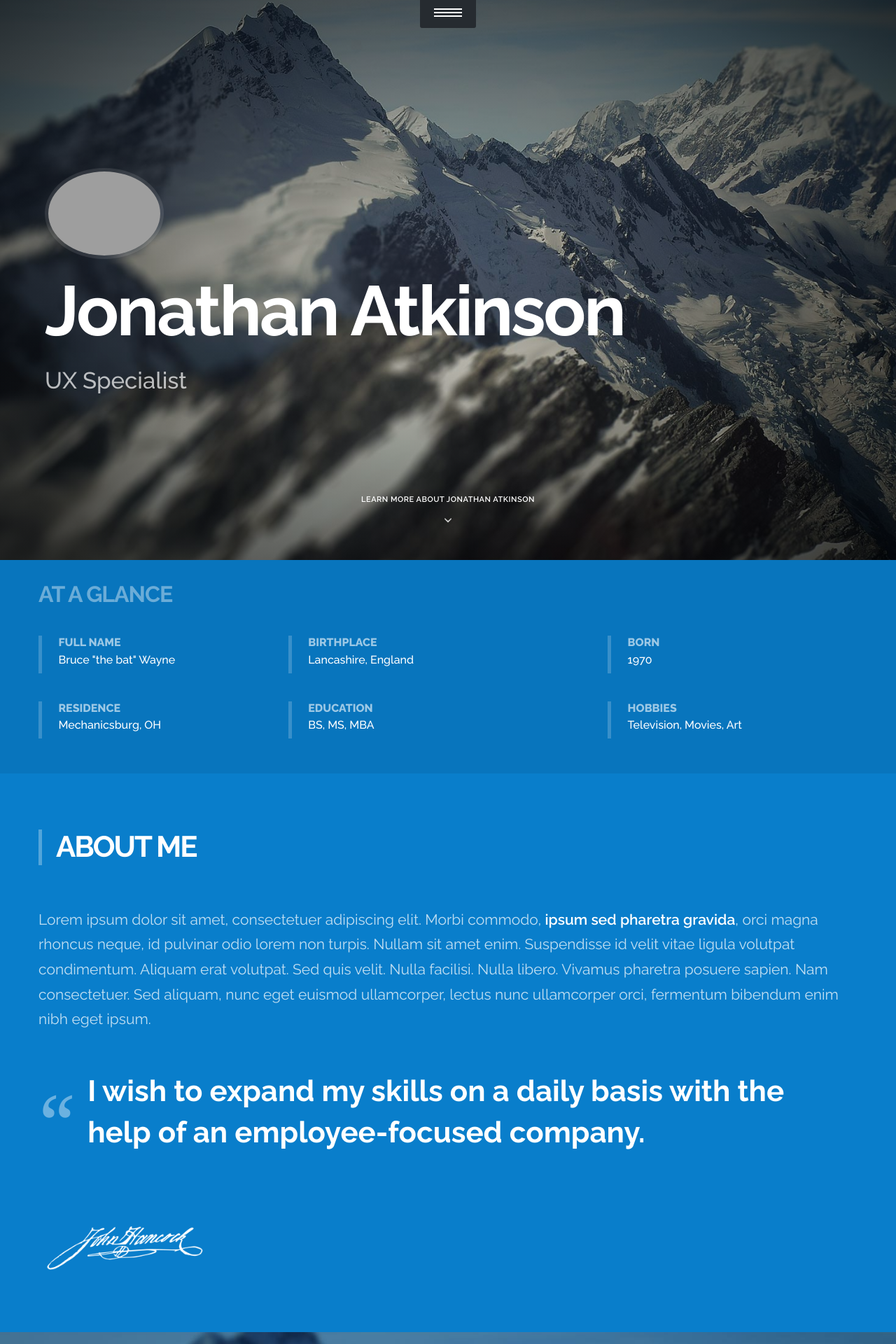
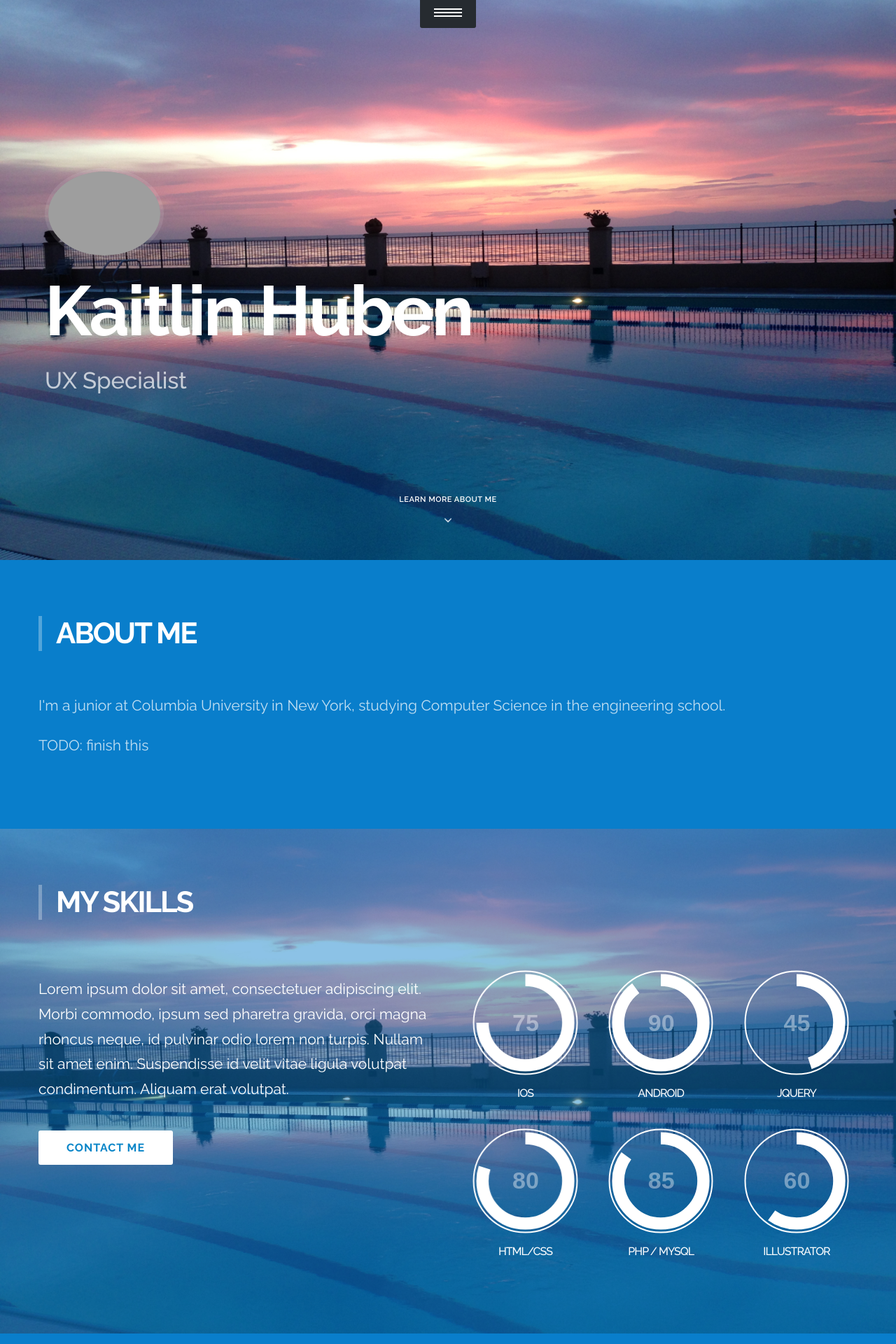
Before and after one commit to kaitlinhuben/kaitlinhuben.github.io, a PHP site: page /index-working.html in a window 1280 px wide. Shown: the top 1920 px of the page at 70% size. Run offline with PHP 8.4, Linux system fonts and the light colour scheme; some libraries are stand-ins or nearby versions; grey boxes are pictures that could not be loaded.

Commit message:
Preliminary changes
Photos, some effects, beginning content

```diff
--- a/css/main.css
+++ b/css/main.css
@@ -364,7 +364,7 @@ h5 {
 	overflow: auto;
 }
 .parallax1 {
-    background-image: url("../img/background2.jpg");
+    background-image: url("../img/background-beachclub-2.jpg");
     overflow: auto;
     padding: 80px 0;
     -webkit-background-size: cover;
@@ -375,7 +375,7 @@ h5 {
 }
 .parallax1 p, .parallax1 h2, .parallax2 p, .parallax2 h2 { color: #ffffff; }
 .parallax2 {
-    background-image: url("../img/background2.jpg");
+    background-image: url("../img/background-beachclub-2.jpg");
     overflow: auto;
     padding: 80px 0;
     -webkit-background-size: cover;
--- a/index-working.html
+++ b/index-working.html
@@ -6,7 +6,7 @@
 <meta name=”viewport” content=”width=1024, minimal-ui”>
 <meta name="viewport" content="width=device-width, initial-scale=1.0">
 
-<title>UNO - A Powerful Personal Portfolio and Resume Page</title>
+<title>Kaitlin Huben</title>
 
 <!-- Loading of stylesheet for the design -->
 <link href="css/main.css" rel="stylesheet" type="text/css" />
@@ -32,6 +32,7 @@
 <!-- Start of Social Section at bottom of page -->
 <div id="socialsection">
 
+    <!-- TODO: social section -->
     <!-- You MUST add the URL's for your account at each social network in the code below to swap out the hash # tag -->
     <div id="social-left">
         <a href="#"><i class="icon-gplus"></i></a>
@@ -67,9 +68,9 @@
                     <li><a href="#About">About</a></li>
                     <li><a href="#Skills">Skills</a></li>
                     <li><a href="#CV">CV / Resume</a></li>
-                    <li><a href="#Testimonials">Testimonials</a></li>
-                    <li><a href="#Clients">Clients</a></li>
-                    <li><a href="#Portfolio">Portfolio</a></li>
+                    <!--<li><a href="#Testimonials">Testimonials</a></li>
+                    <li><a href="#Clients">Clients</a></li>-->
+                    <li><a href="#Projects">Projects</a></li>
                     <li><a href="#Contact">Contact Me</a></li>
                 </ul>
             </div>
@@ -90,13 +91,14 @@
 
     <!-- Start of Main Title + Intro -->
     <div class="huge-title">
-
-        <img src="img/headshot.jpg" alt="Jonathan Atkinson" class="headshot wow tada" data-wow-delay="3s" data-wow-offset="80" data-wow-duration="1s">
-        <h1 class="wow bounceInDown" data-wow-offset="80" data-wow-duration="3s">Jonathan Atkinson</h1>
+        <!--TODO: image and take out wiggle -->
+        <img src="img/headshot.jpg" alt="Kaitlin Huben" class="headshot wow" data-wow-delay="3s" data-wow-offset="80" data-wow-duration="1s">
+        <h1 class="wow bounceInDown" data-wow-offset="80" data-wow-duration="3s">Kaitlin Huben</h1>
 
         <!-- Start of Owl Testimonial Carousel -->
         <div class="testimonials owl-carousel">
 
+            <!-- TODO: this section -->
             <div><!-- Start of Slide 1 -->
                 <div class="button-box"><h4>UX Specialist</h4></div>
             </div>
@@ -116,13 +118,13 @@
     <!-- Start of Scroll Down Message and animation -->
     <div id="godown" class="floating">
 
-        <p><a href="#About">Learn more about Jonathan Atkinson</a></p>
+        <p><a href="#About">Learn more about me</a></p>
         <img src="img/godown.png" alt="down"/>
 
     </div><!-- End of Scroll Down Message and animation -->
 
     <!-- Start of Shade - this is the css based gradient over the image for that cool effect -->
-    <div class="shade"></div><!-- End of Shade -->
+    <!--<div class="shade"></div>--><!-- End of Shade -->
 
 </div><!-- End of Video Element -->
 
@@ -142,7 +144,7 @@
         <div class="content2">
 
             <!-- Start of Hero - The main top image like a phone etc -->
-            <div class="hero">
+            <!--<div class="hero">
 
                 <h3>At a glance</h3>
 
@@ -176,7 +178,7 @@
                             <h5>Television, Movies, Art</h5>
                 </div>
 
-            </div><!-- End of Hero -->
+            </div>--><!-- End of Hero -->
 
         </div><!-- End of Content -->
 
@@ -191,11 +193,12 @@
             <div class="content" id="About">
 
                 <h2 class="border wow fadeInRightBig" data-wow-offset="80" data-wow-duration="2s">About me</h2>
-                <p>Lorem ipsum dolor sit amet, consectetuer adipiscing elit. Morbi commodo, <a href="#">ipsum sed pharetra gravida</a>, orci magna rhoncus neque, id pulvinar odio lorem non turpis. Nullam sit amet enim. Suspendisse id velit vitae ligula volutpat condimentum. Aliquam erat volutpat. Sed quis velit. Nulla facilisi. Nulla libero. Vivamus pharetra posuere sapien. Nam consectetuer. Sed aliquam, nunc eget euismod ullamcorper, lectus nunc ullamcorper orci, fermentum bibendum enim nibh eget ipsum.</p>
+                <p>I'm a junior at Columbia University in New York, studying Computer Science in the engineering school.</p>
+                <p> TODO: finish this </p>
 
-                <blockquote class="wow fadeInLeftBig" data-wow-offset="80" data-wow-duration="3s"><p>I wish to expand my skills on a daily basis with the help of an employee-focused company.</p></blockquote>
+                <!--<blockquote class="wow fadeInLeftBig" data-wow-offset="80" data-wow-duration="3s"><p>I wish to expand my skills on a daily basis with the help of an employee-focused company.</p></blockquote>-->
 
-                <img src="img/signature.png" width="250" alt="John Hancock">
+                <!-- TODO: logo <img src="img/signature.png" width="250" alt="John Hancock"> -->
 
             </div><!-- End of Content -->
 
@@ -335,22 +338,22 @@
         <!-- TESTIMONIALS SECTION -->
 
         <!-- Start of Parallax 2 Container -->
-        <div class="parallax2">
+        <!--<div class="parallax2">
 
-                <!-- Start of Content -->
+                <!-- Start of Content
                 <div class="content shadow" id="Testimonials">
 
                 	<h2 class="border wow fadeInRightBig" data-wow-offset="80" data-wow-duration="2s">Client Testimonials</h2>
 
-                    <!-- Start of Owl Carousel -->
+                    <!-- Start of Owl Carousel
                     <div class="testimonials owl-carousel">
                           <div><blockquote><p>The content width, line spacing and font size follow the golden ratio formula for optimal reading on any device.</p><cite>Jonathan Atkinson</cite></blockquote></div>
                           <div><blockquote><p>The content width, line spacing and font size follow the golden ratio formula.</p><cite>Jonathan Atkinson</cite></blockquote></div>
                           <div><blockquote><p>The content width, line spacing</p><cite>Jonathan Atkinson</cite></blockquote></div>
                           <div><blockquote><p>The content width, line spacing and font size follow the golden ratio formula for optimal.</p><cite>Jonathan Atkinson</cite></blockquote></div>
-                    </div><!-- End of Carousel -->
+                    </div><!-- End of Carousel
 
-				</div><!-- End of Content -->
+				</div><!-- End of Content
 
         </div><!-- End of Parallax 2 Container -->
 
@@ -359,15 +362,15 @@
         <!-- CLIENTS SECTION -->
 
         <!-- Start of Grey Container -->
-        <div class="greycontainer">
+        <!--<div class="greycontainer">
 
-                <!-- Start of Content -->
+                <!-- Start of Content
                 <div class="content" id="Clients">
 
                     <h2 class="border wow fadeInRightBig" data-wow-offset="80" data-wow-duration="2s">Clients</h2>
                     <p>The fully responsive <a href="https://github.com/OwlFonk/OwlCarousel">Owl Carousel</a> is also touch enabled for devices such as smart phones and tablets. The carousel will accept any content such as images, styled divs, text blocks or anything else you can create.</p>
 
-                    <!-- Start of Owl Carousel -->
+                    <!-- Start of Owl Carousel
                     <div class="owl-example owl-carousel">
 
                         <div><a href="img/client1.png" class="fancybox" rel="group"><img src="img/client1.png" alt="client 1" width="80%"/></a></div>
@@ -377,9 +380,9 @@
                         <div><a href="img/client5.png" class="fancybox" rel="group"><img src="img/client5.png" alt="client 5" width="80%"/></a></div>
                         <div><a href="img/client6.png" class="fancybox" rel="group"><img src="img/client6.png" alt="client 6" width="80%"/></a></div>
 
-                    </div><!-- End of Carousel -->
+                    </div><!-- End of Carousel
 
-                </div><!-- End of Content -->
+                </div><!-- End of Content
 
         </div><!-- End of Grey Container -->
 
@@ -391,12 +394,10 @@
         <div class="whitecontainer">
 
             <!-- Start of Content - where the content be -->
-            <div class="content" id="Portfolio">
+            <div class="content" id="Projects">
 
-                <h2 class="border wow fadeInRightBig" data-wow-offset="80" data-wow-duration="2s">Portfolio</h2>
-                <p>Display as many or as little images as you wish using the gallery module. This 3 column section can be stacked multiple times to provide a huge amount of images if required.</p>
-                <p>Lightbox powered means larger images are just a click away.</p>
-                <p>These images are contained in a group meaning that your user can click any image and then go back and forwards through each one in the lightbox.</p>
+                <h2 class="border wow fadeInRightBig" data-wow-offset="80" data-wow-duration="2s">Projects</h2>
+                <p>This is a small selection of some of the projects I've been working on. Head <a href="projects">over here</a> to see a fuller list.</p> <!-- TODO: create projects index -->
 
                 <div class="center-align">
 
@@ -510,7 +511,7 @@
                 Phone: 123-456-7890<br>
                 <a href="mailto: jane@doe.com">Jane@doe.com</a></p>
 
-                <p class="copyright">Copyright 2014 - Jonathan Atkinson</p>
+                <p class="copyright">Copyright 2014 - Kaitlin Huben</p>
 
             </div><!-- End of Content -->
 
--- a/js/app.js
+++ b/js/app.js
@@ -151,7 +151,7 @@
 
         //Video Wallpaper Settings - alter the URL's to your converted videos
         $("#video_element").wallpaper({
-                source: "img/background.jpg"
+                source: "img/background-beachclub.jpg"
         });
 
         //fitVids
```
Also changed, not shown: mailer.php (deleted, +0 -13 lines), img/background-beachclub-2.jpg (added), img/background-beachclub.jpg (added), img/background-sunrise.jpg (added), img/background-sunset.jpg (added), 2 other files.
